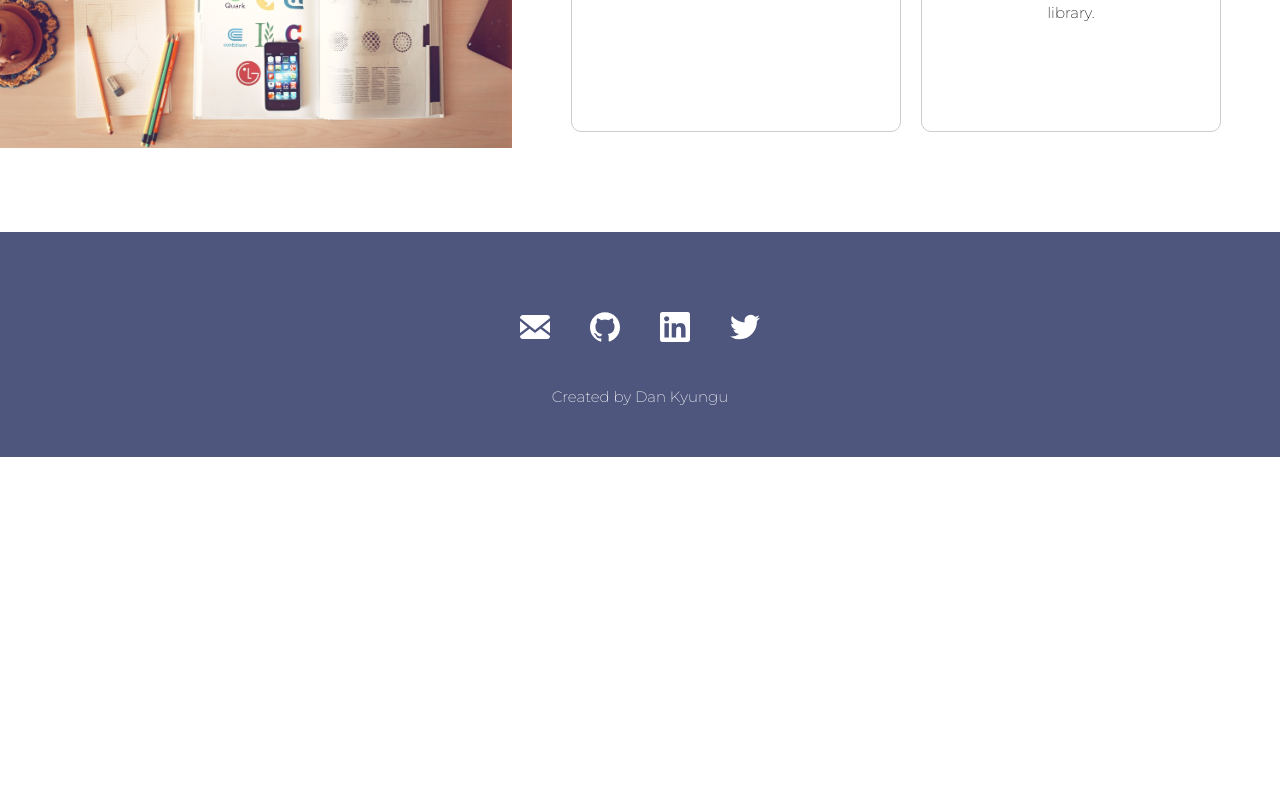
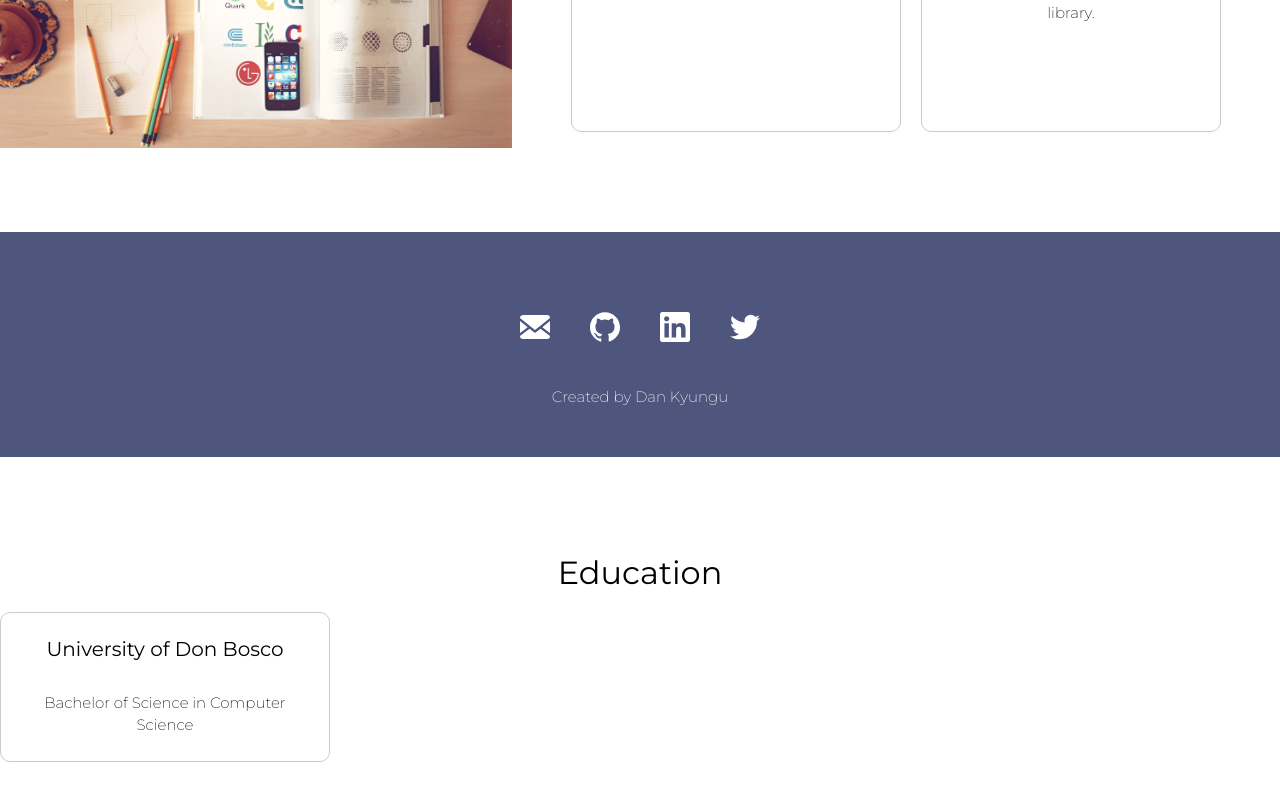
Before and after one commit to DanKyungu/dan-blog, a React (Vite) app: page / in a window 1280 px wide. Shown: the part 2132-2932 px from the top of the page. Before the commit the page ends 2589 px from the top, so only its background shows below. Built offline with nearby package versions, Linux system fonts and the light colour scheme.

Commit message:
Add Education component

```diff
--- a/src/App.jsx
+++ b/src/App.jsx
@@ -11,6 +11,7 @@ import Footer from "./Components/Footer";
 import Header from "./Components/Header";
 import Home from "./Components/Home";
 import Portfolio from "./Components/Portfolio";
+import Education from "./Components/Education";
 
 import "./styles.css";
 
@@ -46,6 +47,7 @@ const App = () => {
       <About />
       <Portfolio />
       <Footer {...siteProps} primaryColor={primaryColor} secondaryColor={secondaryColor} />
+      <Education/>
     </div>
   );
 };
--- /dev/null
+++ b/src/Components/Education.jsx
@@ -0,0 +1,26 @@
+import React from 'react';
+
+/**
+ * Education
+ *
+ * Below is a sample education section. Feel free to update this to include
+ * your education history.
+ */
+const Education = () => {
+    return (
+      <section className="padding" id="education">
+        <h2 style={{ textAlign: "center" }}>Education</h2>
+        <div className="container">
+          <div className="box">
+            <h3 style={{ flexBasis: "40px" }}>University of Don Bosco</h3>
+            <p className="small">Bachelor of Science in Computer Science</p>
+          </div>
+        </div>
+      </section>
+    );
+  };
+
+  export default Education;
+  //
+  // export default Portfolio;
+  //
```
